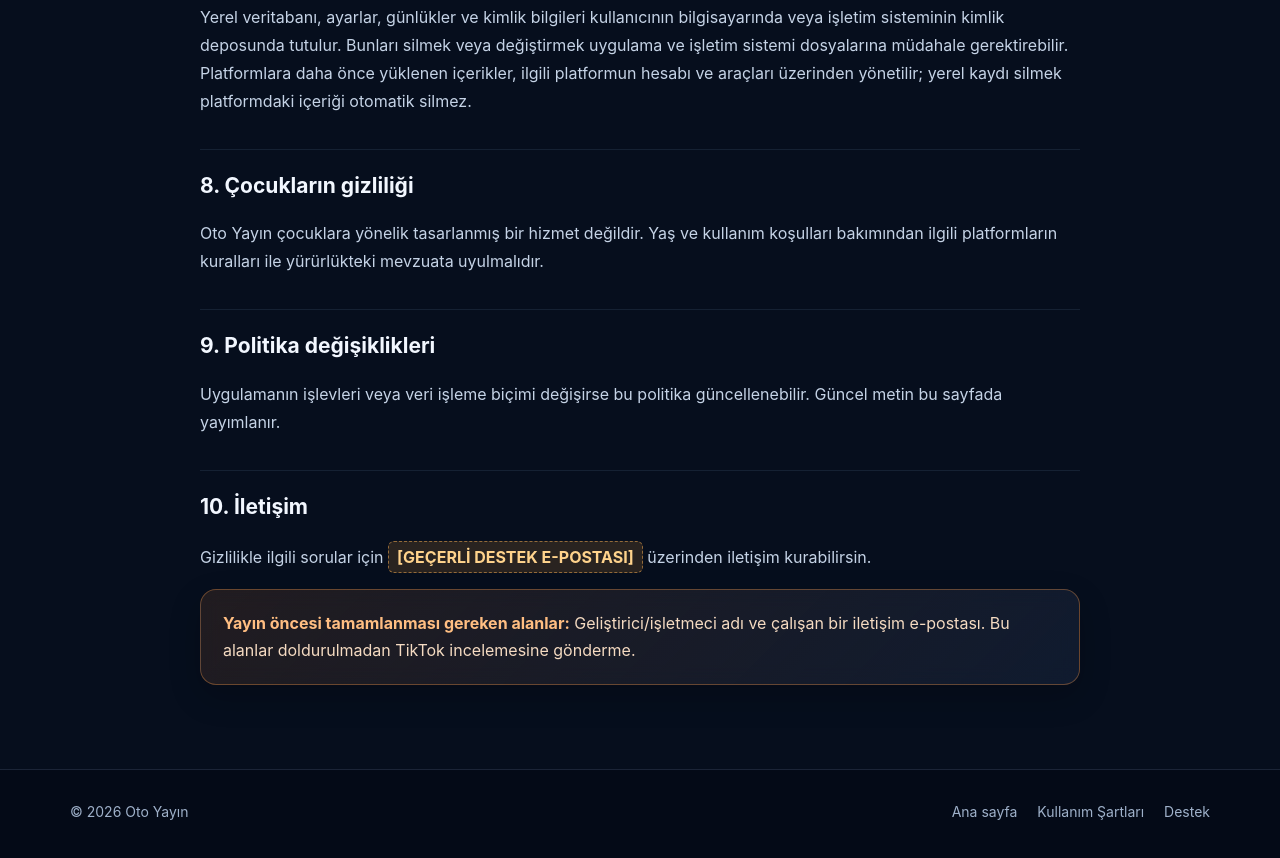
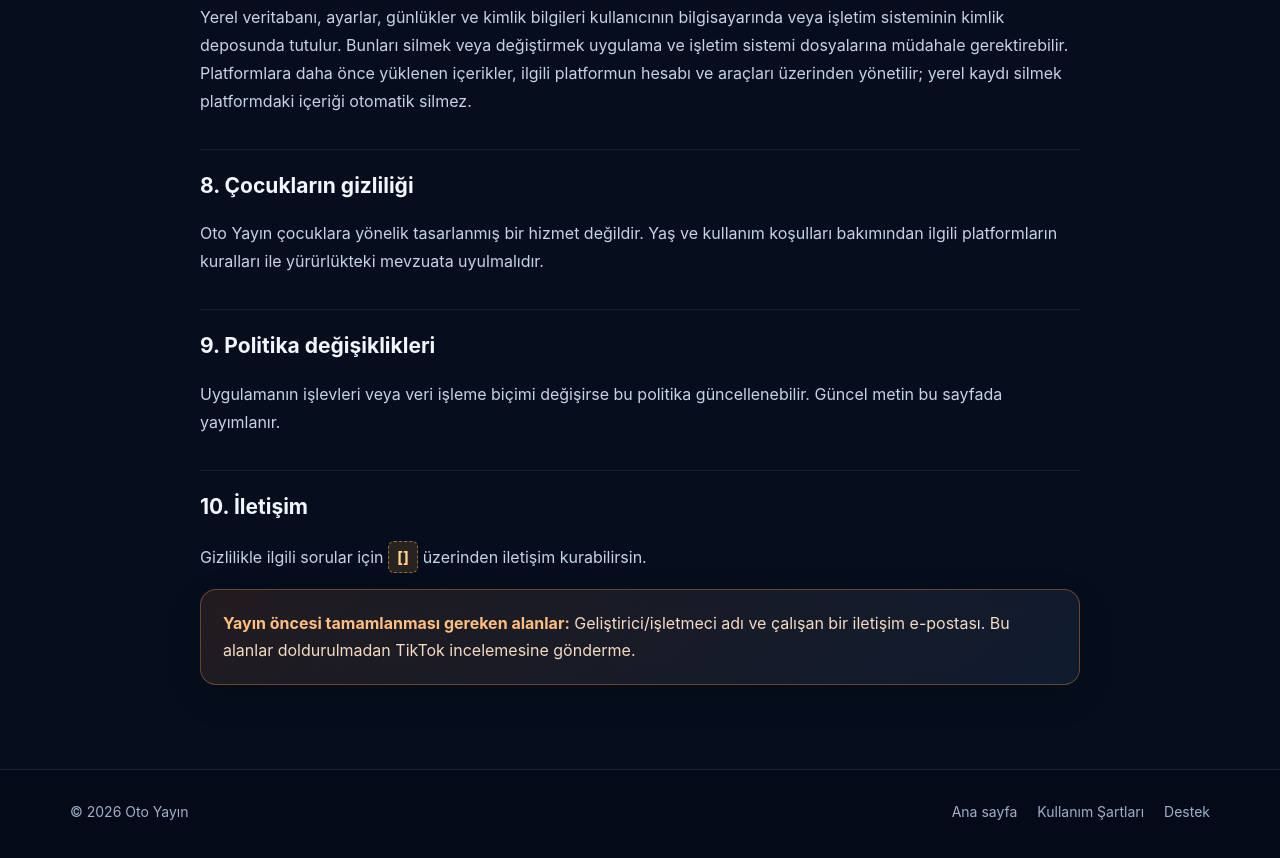
Before and after one commit to Ozkan968/oto_yayin_website, a plain HTML site: page privacy.html in a window 1280 px wide. Shown: the part 1807-2665 px from the top of the page. Drawn offline with Linux system fonts and the light colour scheme.

Commit message:
Otomatik GitHub senkronizasyonu [20.11.2026 16:27]

```diff
--- a/privacy.html
+++ b/privacy.html
@@ -12,6 +12,6 @@
 <h2>7. Saklama ve silme</h2><p>Yerel veritabanı, ayarlar, günlükler ve kimlik bilgileri kullanıcının bilgisayarında veya işletim sisteminin kimlik deposunda tutulur. Bunları silmek veya değiştirmek uygulama ve işletim sistemi dosyalarına müdahale gerektirebilir. Platformlara daha önce yüklenen içerikler, ilgili platformun hesabı ve araçları üzerinden yönetilir; yerel kaydı silmek platformdaki içeriği otomatik silmez.</p>
 <h2>8. Çocukların gizliliği</h2><p>Oto Yayın çocuklara yönelik tasarlanmış bir hizmet değildir. Yaş ve kullanım koşulları bakımından ilgili platformların kuralları ile yürürlükteki mevzuata uyulmalıdır.</p>
 <h2>9. Politika değişiklikleri</h2><p>Uygulamanın işlevleri veya veri işleme biçimi değişirse bu politika güncellenebilir. Güncel metin bu sayfada yayımlanır.</p>
-<h2>10. İletişim</h2><p>Gizlilikle ilgili sorular için <span class="placeholder">[GEÇERLİ DESTEK E-POSTASI]</span> üzerinden iletişim kurabilirsin.</p>
+<h2>10. İletişim</h2><p>Gizlilikle ilgili sorular için <span class="placeholder">[]</span> üzerinden iletişim kurabilirsin.</p>
 <div class="notice"><strong>Yayın öncesi tamamlanması gereken alanlar:</strong> Geliştirici/işletmeci adı ve çalışan bir iletişim e-postası. Bu alanlar doldurulmadan TikTok incelemesine gönderme.</div>
 </main><footer class="footer"><div class="wrap footer-inner"><div>© 2026 Oto Yayın</div><nav class="footer-links"><a href="index.html">Ana sayfa</a><a href="terms.html">Kullanım Şartları</a><a href="support.html">Destek</a></nav></div></footer></body></html>
```
